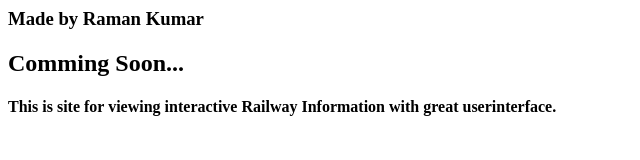
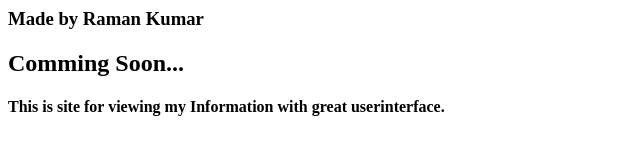
Before and after one commit to Raman-Kumar/Raman-Kumar.github.io, a plain HTML site: page index.html in a window 1280 px wide. Shown: the whole page, without its empty margins (0-640 px from the left). Drawn offline with Linux system fonts and the light colour scheme.

Commit message:
Update index.html

```diff
--- a/index.html
+++ b/index.html
@@ -1,3 +1,3 @@
 <h3>Made by Raman Kumar</h1>
 <h2>Comming Soon...</h2>
-<h4>This is site for viewing interactive Railway Information with great userinterface.</h4>
+<h4>This is site for viewing my Information with great userinterface.</h4>
```
